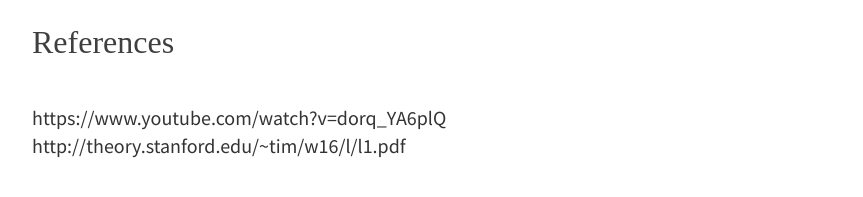
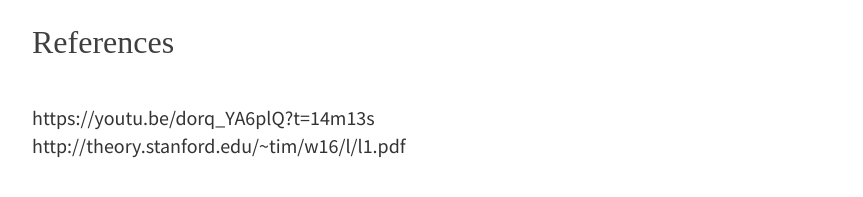
Before and after one commit to rbt91/rbt91.github.io, a Jekyll site: the page built from _posts/2016-10-17-maximum-flow.md, in a window 1280 px wide and 900 px high, scrolled down 2192 px. Shown: the part 670-867 px from the top of the window, without its empty margins (208-1071 px from the left). Built offline with Jekyll 4.4.1, drawn with Linux system fonts in a browser that asks for light colours; some web fonts are replaced; some of the changed lines change nothing that is shown.

Commit message:
Update 2016-10-17-maximum-flow.md

```diff
--- a/_posts/2016-10-17-maximum-flow.md
+++ b/_posts/2016-10-17-maximum-flow.md
@@ -49,5 +49,5 @@
 
 
 ## References
-https://www.youtube.com/watch?v=dorq_YA6plQ
+https://youtu.be/dorq_YA6plQ?t=14m13s
 http://theory.stanford.edu/~tim/w16/l/l1.pdf
```
